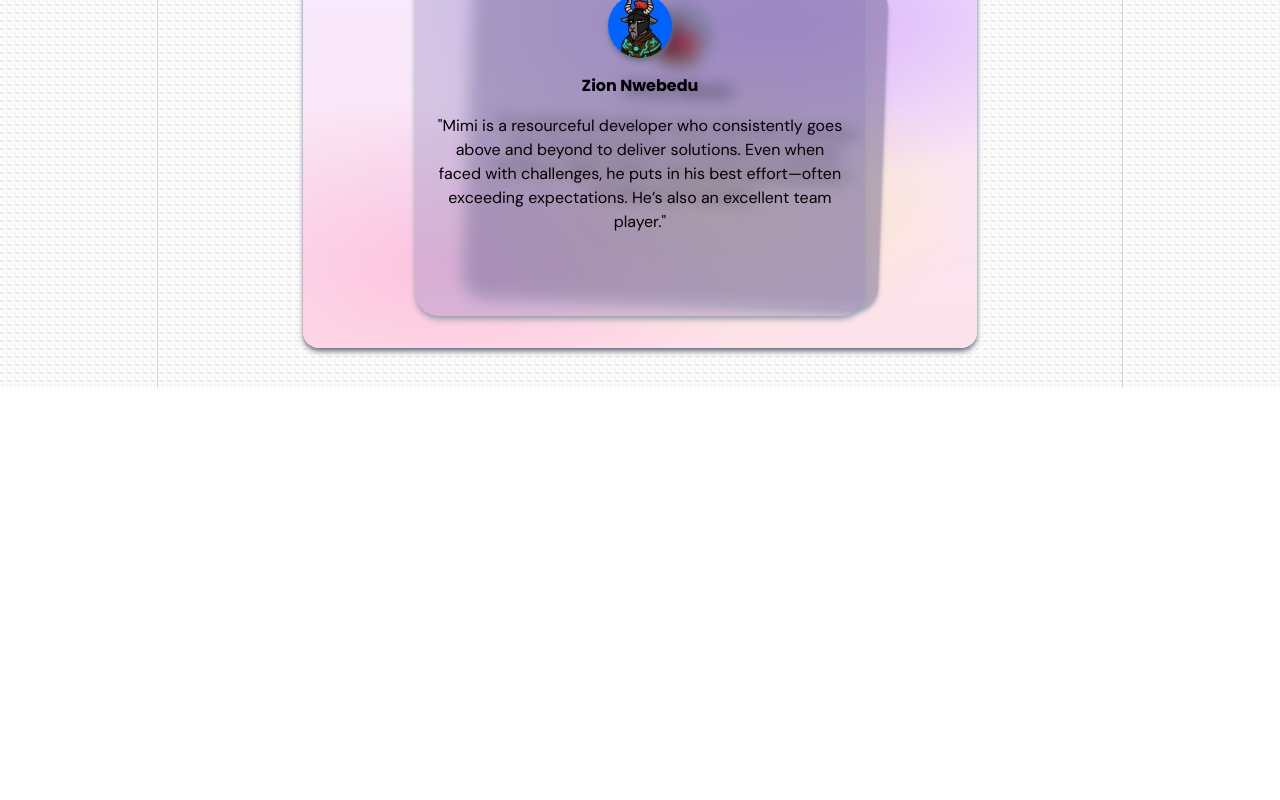
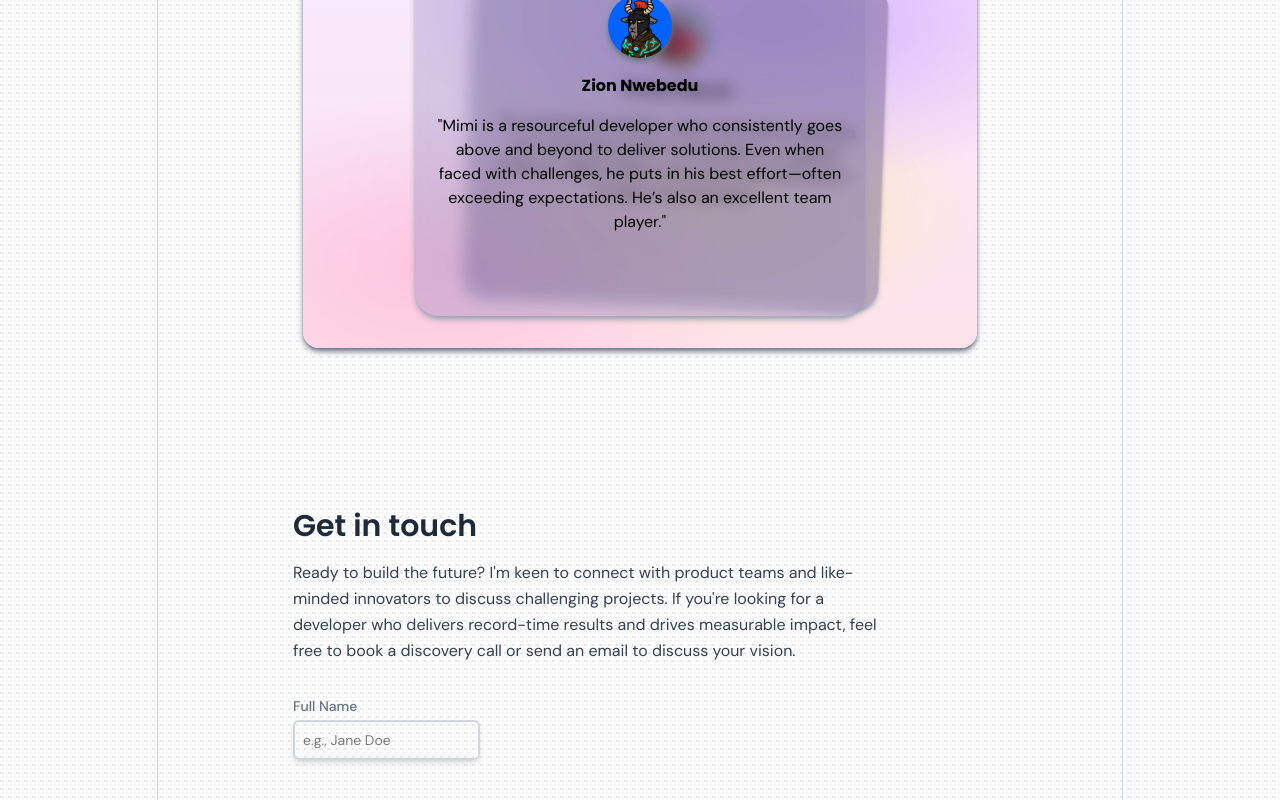
Before and after one commit to OkataMiracleDev/my_portfolio, a Next.js app: page / in a window 1280 px wide. Shown: the part 4252-5052 px from the top of the page. Before the commit the page ends 4640 px from the top, so only its background shows below. Built offline with nearby package versions, Linux system fonts and the light colour scheme; a web font is replaced by a local one.

Commit message:
feat(Home): add contact section component
Add new Contact component to Home page to allow users to get in touch. Includes form fields for user input and descriptive text about collaboration opportunities.

```diff
--- /dev/null
+++ b/components/Home/Contact/Contact.tsx
@@ -0,0 +1,41 @@
+import SectionHeading from '@/components/Helper/SectionHeading'
+import React from 'react'
+
+const Contact = () => {
+  return (
+    <div className='ml-[4%] md:ml-[4%] lg:ml-[14%] w-full mt-[7rem] md:mt-[9rem] lg:mt-[10rem] 2xl:mt-[9rem] transition-all duration-400'>
+      <div className='flex flex-col flex-wrap justify-center'>
+        <div className='text-left max-w-[600px]'>
+          <SectionHeading heading='Get in touch' />
+          <p className='text-gray-700 leading-relaxed mt-4'>
+            Ready to build the future? I&apos;m keen to connect with product teams and like-minded innovators to discuss challenging projects.
+            If you&apos;re looking for a developer who delivers record-time results and drives measurable impact, feel free to book a discovery
+            call or send an email to discuss your vision.
+          </p>
+        </div>
+        <div className='mt-8'>
+            <div className='flex flex-row'>
+                <div>
+                    <label htmlFor="name" className="block text-sm font-medium text-gray-500">
+                        Full Name
+                    </label>
+                    <div className="mt-1">
+                        <input
+                        type="text"
+                        name="name"
+                        id="name"
+                        autoComplete="name"
+                        placeholder="e.g., Jane Doe"
+                        className="block rounded-md border-2 border-gray-300 shadow-md focus:border-indigo-500 focus:ring-indigo-500 sm:text-sm p-2"
+                        />
+                    </div>
+                </div>
+
+            </div>
+        </div>
+      </div>
+    </div>
+  )
+}
+
+export default Contact
--- a/components/Home/Home.tsx
+++ b/components/Home/Home.tsx
@@ -6,6 +6,7 @@ import HomeProjects from './HomeProjects/HomeProjects'
 import Stack from './Stack/Stack'
 import Experience from './Experience/Experience'
 import Testimonials from './Testimonials/Testimonials'
+import Contact from './Contact/Contact'
 
 const Home = () => {
   return (
@@ -17,6 +18,7 @@ const Home = () => {
       <Stack />
       <Experience />
       <Testimonials />
+      <Contact />
     </div>
   )
 }
```
